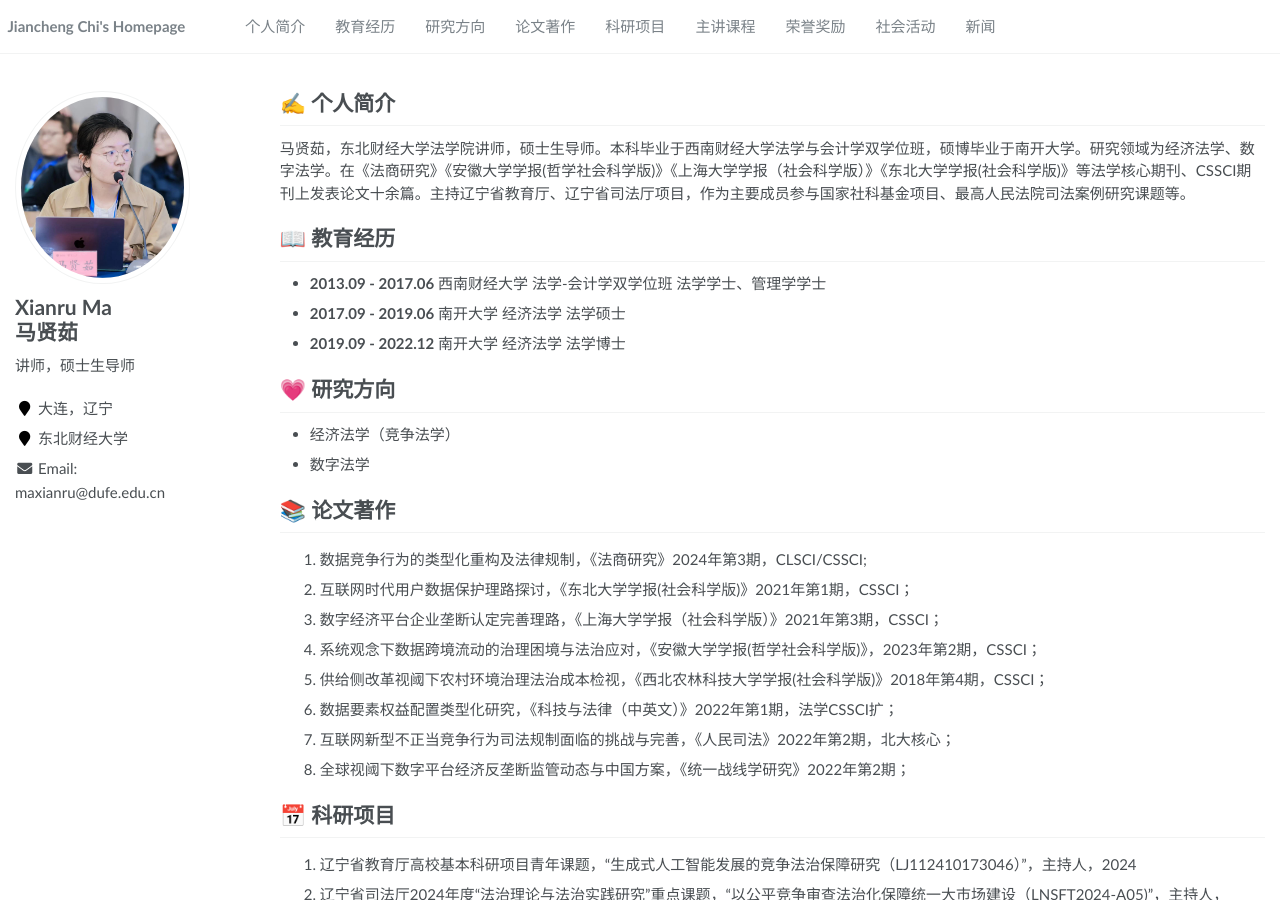
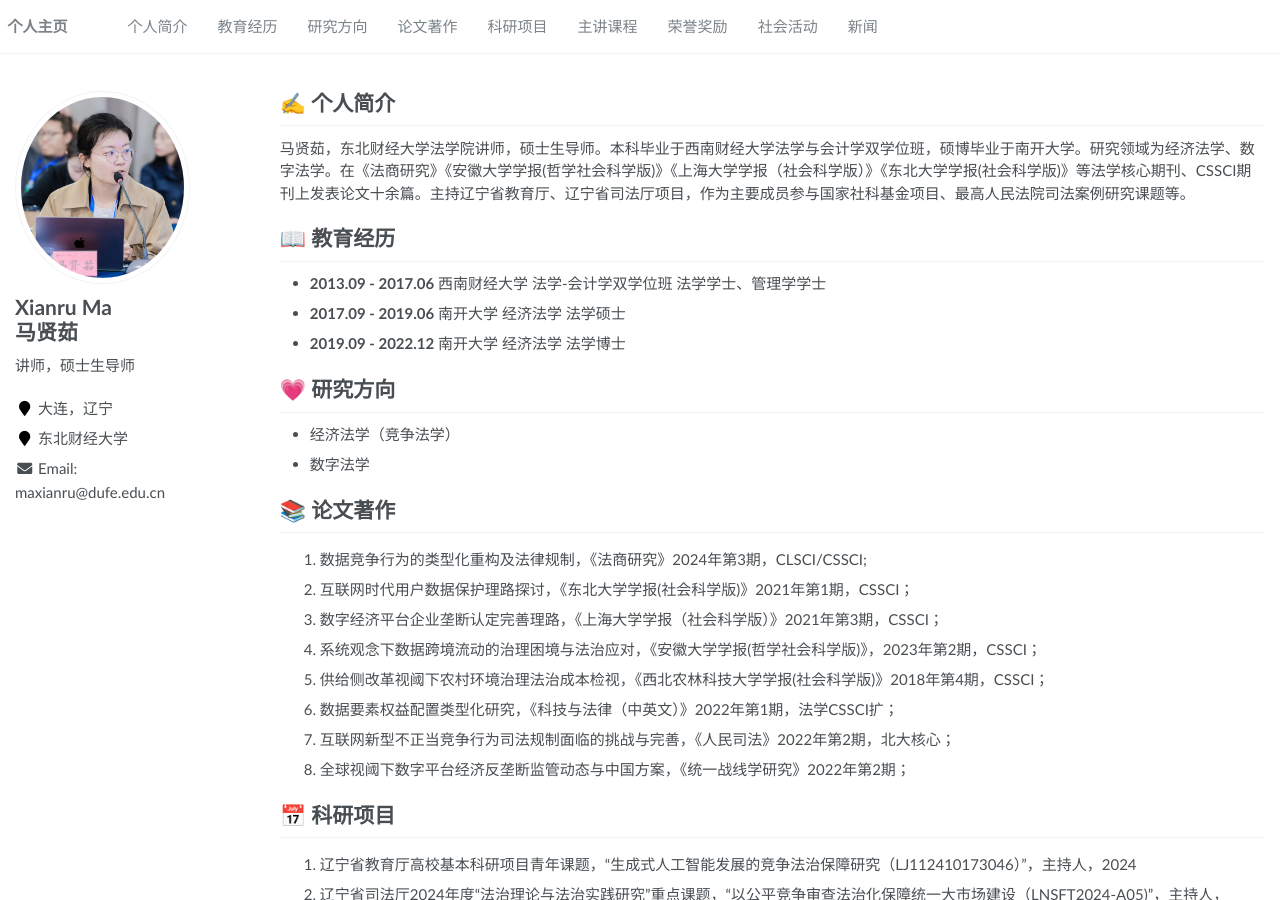
Before and after one commit to maxianru/maxianru.github.io, a Jekyll site: the page built from _pages/about.md, in a window 1280 px wide and 900 px high. Built offline with Jekyll 4.4.1, drawn with Linux system fonts in a browser that asks for light colours.

Commit message:
Update masthead.html

```diff
--- a/_includes/masthead.html
+++ b/_includes/masthead.html
@@ -4,7 +4,7 @@
       <nav id="site-nav" class="greedy-nav">
         <button><div class="navicon"></div></button>
         <ul class="visible-links">
-          <li class="masthead__menu-item masthead__menu-item--lg masthead__menu-home-item"><a href="javascript:void(0);" onclick="return false;">Jiancheng Chi's Homepage</a></li>
+          <li class="masthead__menu-item masthead__menu-item--lg masthead__menu-home-item"><a href="javascript:void(0);" onclick="return false;">个人主页</a></li>
           {% for link in site.data.navigation.main %}
             <li class="masthead__menu-item"><a href="{{ domain }}{{ link.url }}">{{ link.title }}</a></li>
           {% endfor %}
```
